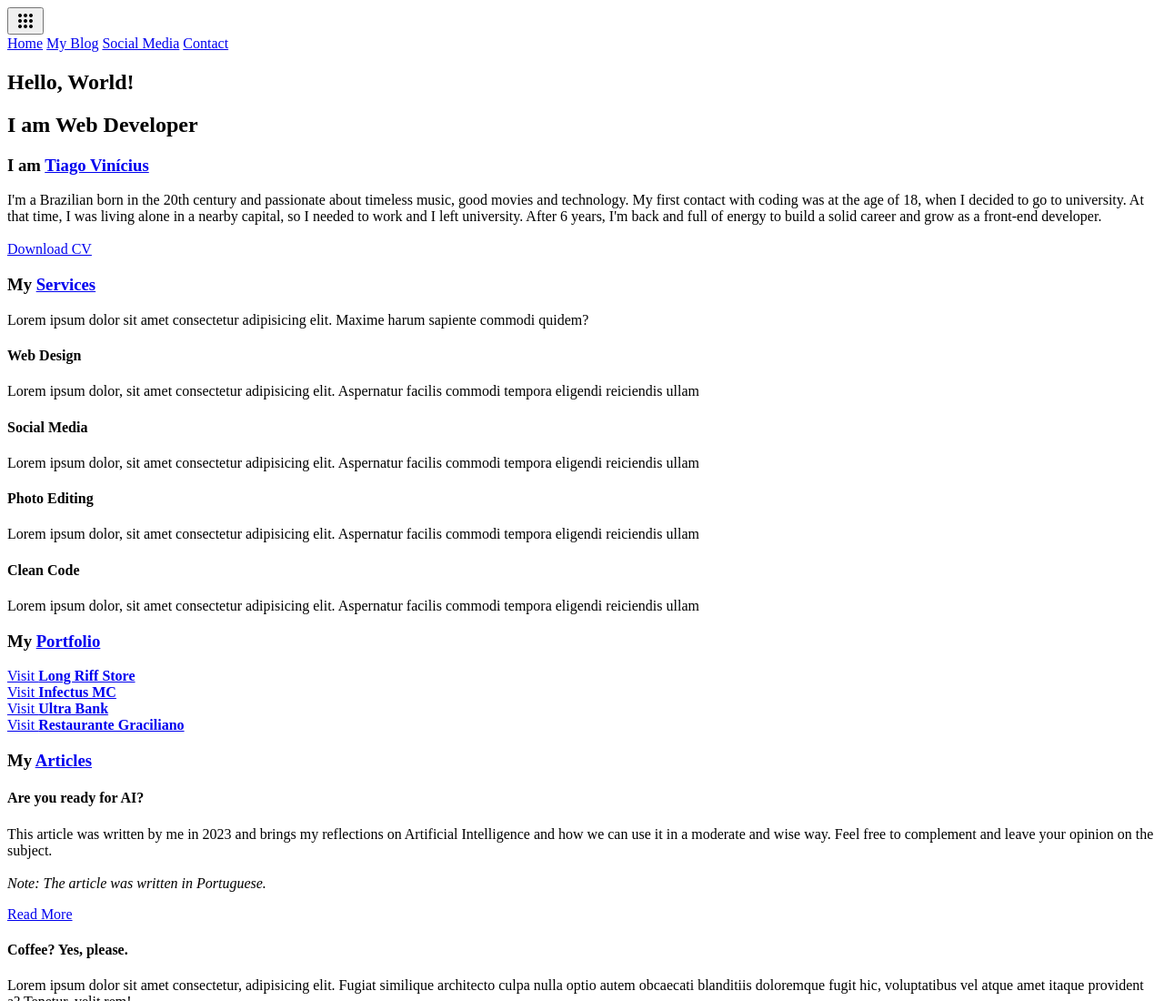
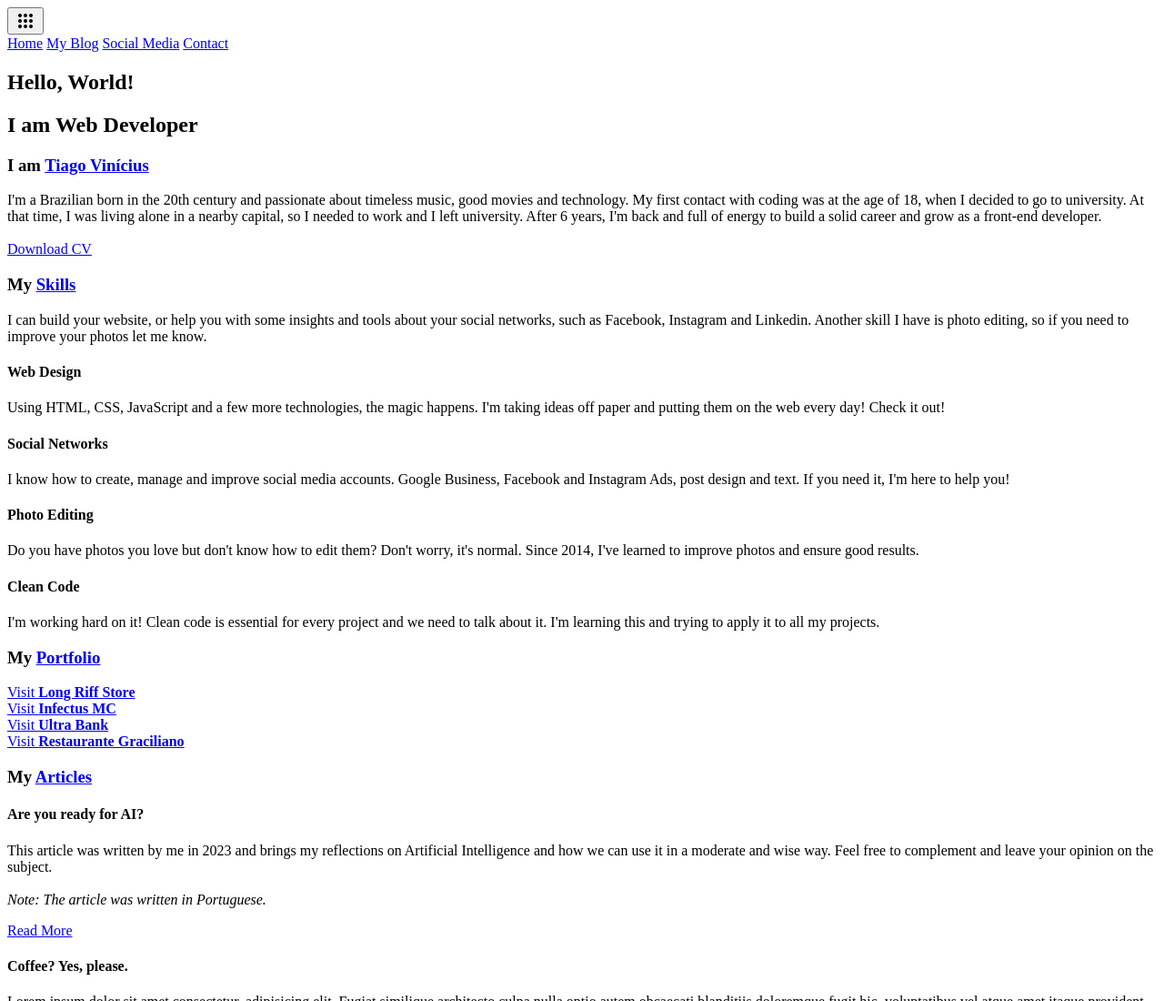
Before and after one commit to Tiago-Viniciuss/portfolio, a plain HTML site: page index.html in a window 1280 px wide. Shown: the top 1100 px of the page at 91% size. Drawn offline with nearby package versions, Linux system fonts and the light colour scheme.

Commit message:
update skills

```diff
--- a/index.html
+++ b/index.html
@@ -36,31 +36,31 @@
         </section>
     </main>
     <section class="services">
-        <h3>My <a href="#">Services</a></h3>
-        <p>Lorem ipsum dolor sit amet consectetur adipisicing elit. Maxime harum sapiente commodi quidem?</p>
+        <h3>My <a href="#">Skills</a></h3>
+        <p>I can build your website, or help you with some insights and tools about your social networks, such as Facebook, Instagram and Linkedin. Another skill I have is photo editing, so if you need to improve your photos let me know.</p>
         <div class="typeServices">
             <div id="webDesign">
                 <h4>Web Design</h4>
                 <p>
-                    Lorem ipsum dolor, sit amet consectetur adipisicing elit. Aspernatur facilis commodi tempora eligendi reiciendis ullam
+                    Using HTML, CSS, JavaScript and a few more technologies, the magic happens. I'm taking ideas off paper and putting them on the web every day! Check it out!
                 </p>
             </div>
             <div id="socialMedia">
-                <h4>Social Media</h4>
+                <h4>Social Networks</h4>
                 <p>
-                    Lorem ipsum dolor, sit amet consectetur adipisicing elit. Aspernatur facilis commodi tempora eligendi reiciendis ullam
+                    I know how to create, manage and improve social media accounts. Google Business, Facebook and Instagram Ads, post design and text. If you need it, I'm here to help you!
                 </p>
             </div>
             <div id="photoEditing">
                 <h4>Photo Editing</h4>
                 <p>
-                    Lorem ipsum dolor, sit amet consectetur adipisicing elit. Aspernatur facilis commodi tempora eligendi reiciendis ullam
+                    Do you have photos you love but don't know how to edit them? Don't worry, it's normal. Since 2014, I've learned to improve photos and ensure good results.
                 </p>
             </div>
             <div id="cleanCode">
                 <h4>Clean Code</h4>
                 <p>
-                    Lorem ipsum dolor, sit amet consectetur adipisicing elit. Aspernatur facilis commodi tempora eligendi reiciendis ullam
+                    I'm working hard on it! Clean code is essential for every project and we need to talk about it. I'm learning this and trying to apply it to all my projects.
                 </p>
             </div>
         </div>
--- a/mobile.css
+++ b/mobile.css
@@ -151,6 +151,7 @@ header {
 
 .services {
    background-color: black;
+   margin-top: 80px;
 }
 
 .services h3 {
@@ -231,13 +232,14 @@ header {
 
 .portfolio {
     background-color: black;
+    margin-top: 80px;
 }
 
 .portfolio h3 {
     color: white;
     text-align: center;
     font-size: 1.5em;
-    margin: 0px 0px 25px 0px;
+    margin: 10px 0px 45px 0px;
 }
 
 .portfolio a {
@@ -349,13 +351,14 @@ header {
 
 .myArticle {
     background-color: black;
+    margin-top: 80px;
 }
 
 .myArticle h3 {
     color: white;
     text-align: center;
     font-size: 1.5em;
-    margin: 0px 0px 25px 0px;
+    margin: 10px 0px 15px 0px;
 }
 
 .myArticle a {
```
